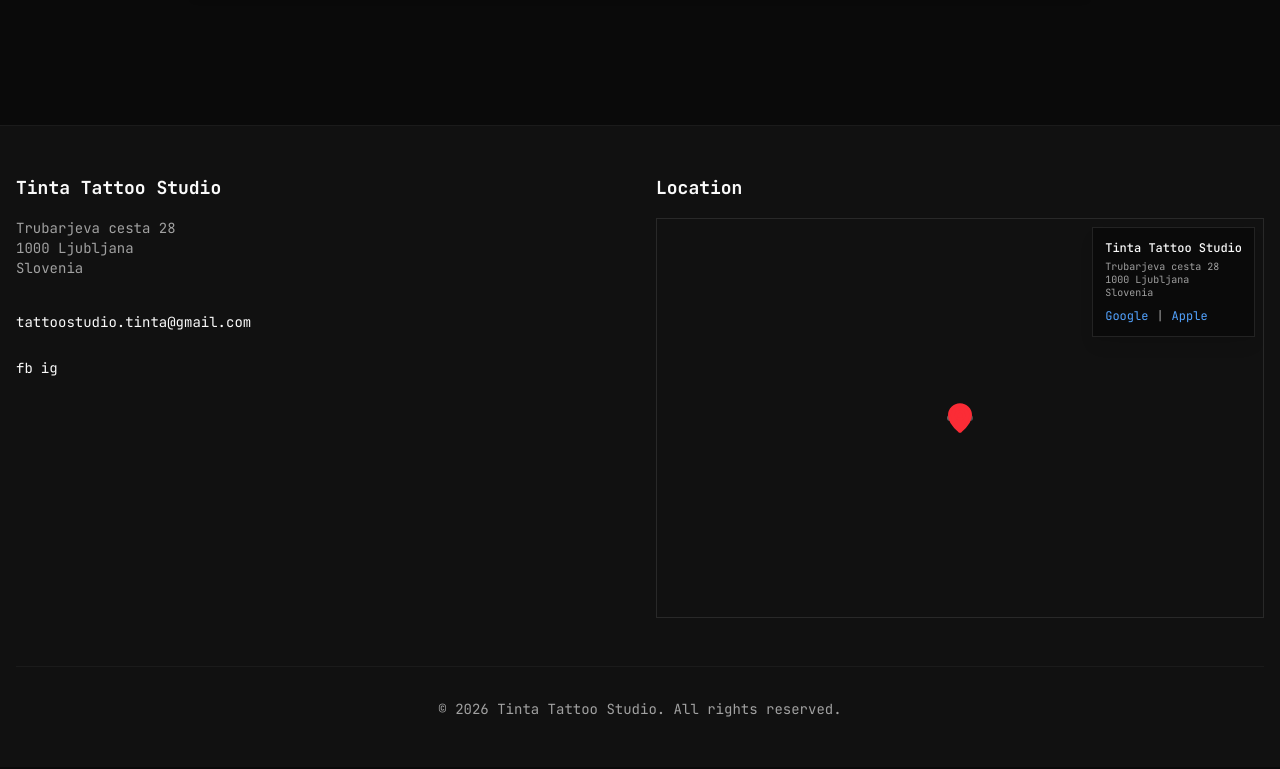
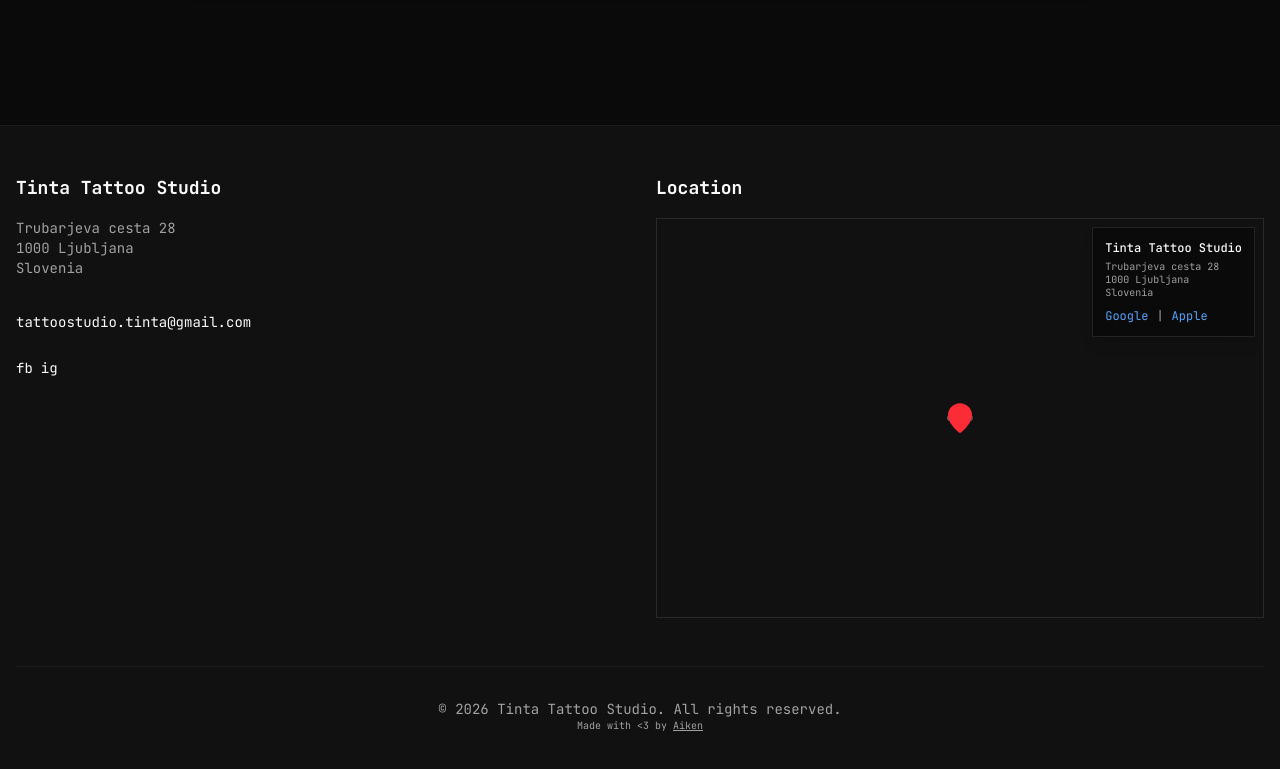
Before and after one commit to tintatattoostudio/web, a Next.js app: page /en/instructions in a window 1280 px wide. Shown: the part 2210-2979 px from the top of the page. Built offline with nearby package versions, Linux system fonts and the light colour scheme; no server answers.

Commit message:
Add made by

```diff
--- a/src/components/layout/footer.tsx
+++ b/src/components/layout/footer.tsx
@@ -4,6 +4,7 @@ import { STUDIO_INFO } from '@/lib/constants';
 import { Map, MapMarker, MarkerContent } from '@/components/ui/map';
 import { MapPin } from 'lucide-react';
 import { useTranslations } from 'next-intl';
+import Link from 'next/link';
 
 export function Footer() {
   const t = useTranslations('footer');
@@ -105,6 +106,7 @@ export function Footer() {
         {/* Copyright */}
         <div className="mt-12 pt-8 border-t border-border/40 text-center text-sm text-muted-foreground">
           <p>&copy; {new Date().getFullYear()} {STUDIO_INFO.name}. {t('allRightsReserved')}.</p>
+          <p className='text-[10px]'>Made with {"<3"} by <Link className='underline' href='https://aiken.si' target='_blank'>Aiken</Link></p>
         </div>
       </div>
     </footer>
```
